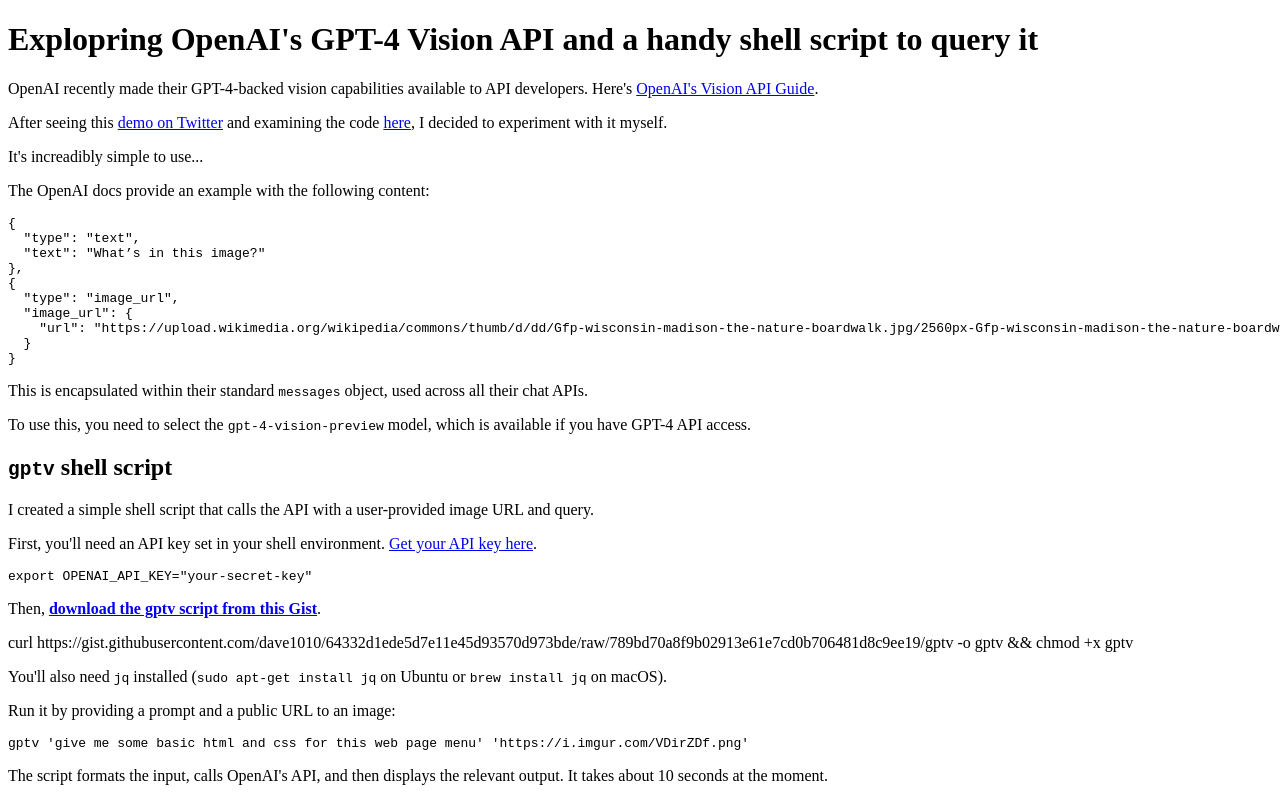
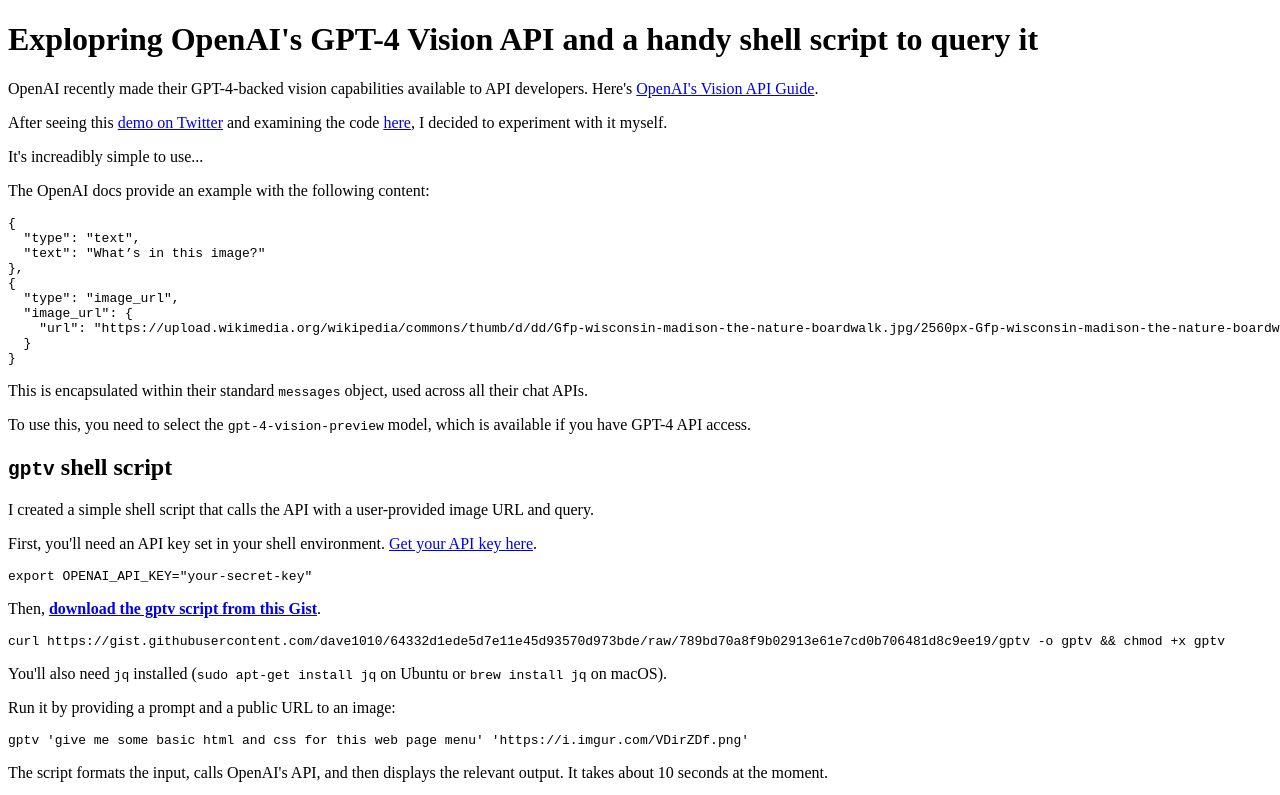
Before and after one commit to dave1010/til, an Eleventy site: page openai/gpt-4-vision.md in a window 1280 px wide. Shown: the top 795 px of the page. Built offline with nearby package versions, Linux system fonts and the light colour scheme; Eleventy itself is replaced by a stand-in of ours; code samples lack their colours; files that its build step writes are made by us from their sources.

Commit message:
Update gpt-4-vision.md

````diff
--- a/openai/gpt-4-vision.md
+++ b/openai/gpt-4-vision.md
@@ -38,12 +38,13 @@ export OPENAI_API_KEY="your-secret-key"
 
 Then, **[download the gptv script from this Gist](https://gist.github.com/dave1010/64332d1ede5d7e11e45d93570d973bde)**.
 
-    curl https://gist.githubusercontent.com/dave1010/64332d1ede5d7e11e45d93570d973bde/raw/789bd70a8f9b02913e61e7cd0b706481d8c9ee19/gptv -o gptv && chmod +x gptv
+```bash
+curl https://gist.githubusercontent.com/dave1010/64332d1ede5d7e11e45d93570d973bde/raw/789bd70a8f9b02913e61e7cd0b706481d8c9ee19/gptv -o gptv && chmod +x gptv
+```
 
 You'll also need `jq` installed (`sudo apt-get install jq` on Ubuntu or `brew install jq` on macOS).
 
 Run it by providing a prompt and a public URL to an image:
-
 
 ```bash
 gptv 'give me some basic html and css for this web page menu' 'https://i.imgur.com/VDirZDf.png'
````
